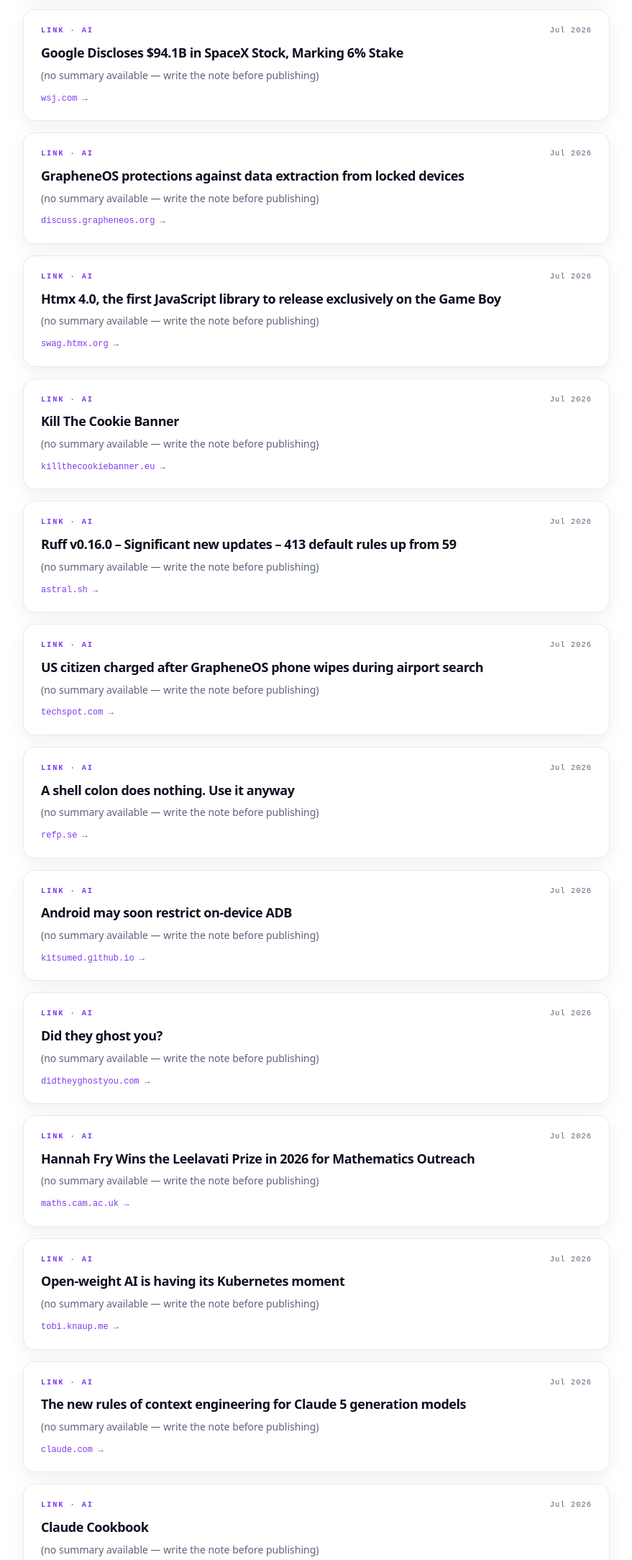
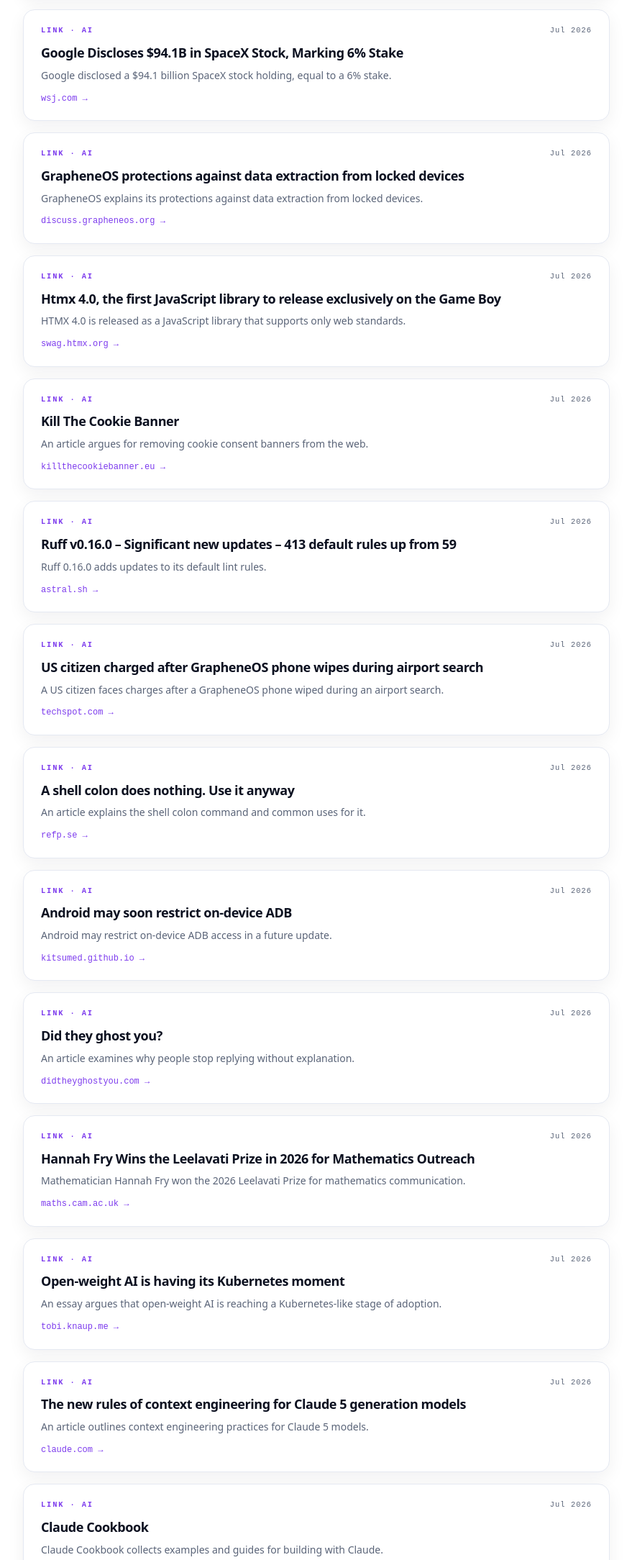
Before and after one commit to talkbeyondcode-org/talkbeyondcode-website, an Astro site: page /signal in a window 1280 px wide. Shown: the part 3997-6165 px from the top of the page at 72% size, without its empty margins (200-1079 px from the left). Built offline with nearby package versions, Linux system fonts and the light colour scheme; Astro itself is replaced by a stand-in of ours; no server answers.

Commit message:
Signal: add missing descriptions

```diff
--- a/src/content/signal/2026-07-22-zero-roadkill-as-amazon-canopy-bridges-secure-15-000-crossin.md
+++ b/src/content/signal/2026-07-22-zero-roadkill-as-amazon-canopy-bridges-secure-15-000-crossin.md
@@ -8,4 +8,4 @@
   href: 'https://news.mongabay.com/2026/07/zero-roadkill-as-amazon-canopy-bridges-secure-15000-crossings/'
 draft: false
 ---
-(no summary available — write the note before publishing)
+Amazon canopy bridges have recorded 15,000 animal crossings with no reported roadkill.
--- a/src/content/signal/2026-07-23-i-regret-migrating-to-codeberg.md
+++ b/src/content/signal/2026-07-23-i-regret-migrating-to-codeberg.md
@@ -8,4 +8,4 @@
   href: 'https://xn--gckvb8fzb.com/i-regret-migrating-to-codeberg/'
 draft: false
 ---
-(no summary available — write the note before publishing)
+An author reflects on regretting a move from GitHub to Codeberg.
--- a/src/content/signal/2026-07-23-writing-by-hand-is-good-for-your-brain.md
+++ b/src/content/signal/2026-07-23-writing-by-hand-is-good-for-your-brain.md
@@ -8,4 +8,4 @@
   href: 'https://nealstephenson.substack.com/p/writing-by-hand-is-good-for-your'
 draft: false
 ---
-(no summary available — write the note before publishing)
+An article reviews evidence that writing by hand can support learning and memory.
--- a/src/content/signal/2026-07-24-claude-cookbook.md
+++ b/src/content/signal/2026-07-24-claude-cookbook.md
@@ -8,4 +8,4 @@
   href: 'https://platform.claude.com/cookbook/'
 draft: false
 ---
-(no summary available — write the note before publishing)
+Claude Cookbook collects examples and guides for building with Claude.
--- a/src/content/signal/2026-07-24-if-coding-has-been-solved-why-does-software-keep-getting-wor.md
+++ b/src/content/signal/2026-07-24-if-coding-has-been-solved-why-does-software-keep-getting-wor.md
@@ -8,4 +8,4 @@
   href: 'https://ptrchm.com/posts/nothing-works-and-everyone-is-euphoric/'
 draft: false
 ---
-(no summary available — write the note before publishing)
+An essay asks why software quality still declines if AI has solved coding.
--- a/src/content/signal/2026-07-25-a-shell-colon-does-nothing-use-it-anyway.md
+++ b/src/content/signal/2026-07-25-a-shell-colon-does-nothing-use-it-anyway.md
@@ -8,4 +8,4 @@
   href: 'https://refp.se/articles/your-shell-and-the-magic-colon'
 draft: false
 ---
-(no summary available — write the note before publishing)
+An article explains the shell colon command and common uses for it.
--- a/src/content/signal/2026-07-25-android-may-soon-restrict-on-device-adb.md
+++ b/src/content/signal/2026-07-25-android-may-soon-restrict-on-device-adb.md
@@ -8,4 +8,4 @@
   href: 'https://kitsumed.github.io/blog/posts/android-may-soon-restrict-on-device-adb/'
 draft: false
 ---
-(no summary available — write the note before publishing)
+Android may restrict on-device ADB access in a future update.
--- a/src/content/signal/2026-07-25-did-they-ghost-you.md
+++ b/src/content/signal/2026-07-25-did-they-ghost-you.md
@@ -8,4 +8,4 @@
   href: 'https://didtheyghostyou.com/'
 draft: false
 ---
-(no summary available — write the note before publishing)
+An article examines why people stop replying without explanation.
--- a/src/content/signal/2026-07-25-hannah-fry-wins-the-leelavati-prize-in-2026-for-mathematics.md
+++ b/src/content/signal/2026-07-25-hannah-fry-wins-the-leelavati-prize-in-2026-for-mathematics.md
@@ -8,4 +8,4 @@
   href: 'https://www.maths.cam.ac.uk/features/professor-hannah-fry-wins-leelavati-prize'
 draft: false
 ---
-(no summary available — write the note before publishing)
+Mathematician Hannah Fry won the 2026 Leelavati Prize for mathematics communication.
--- a/src/content/signal/2026-07-25-open-weight-ai-is-having-its-kubernetes-moment.md
+++ b/src/content/signal/2026-07-25-open-weight-ai-is-having-its-kubernetes-moment.md
@@ -8,4 +8,4 @@
   href: 'https://tobi.knaup.me/2026-07-25-open-weight-ai-is-having-its-kubernetes-moment/'
 draft: false
 ---
-(no summary available — write the note before publishing)
+An essay argues that open-weight AI is reaching a Kubernetes-like stage of adoption.
--- a/src/content/signal/2026-07-25-the-new-rules-of-context-engineering-for-claude-5-generation.md
+++ b/src/content/signal/2026-07-25-the-new-rules-of-context-engineering-for-claude-5-generation.md
@@ -8,4 +8,4 @@
   href: 'https://claude.com/blog/the-new-rules-of-context-engineering-for-claude-5-generation-models'
 draft: false
 ---
-(no summary available — write the note before publishing)
+An article outlines context engineering practices for Claude 5 models.
--- a/src/content/signal/2026-07-26-google-discloses-94-1b-in-spacex-stock-marking-6-stake.md
+++ b/src/content/signal/2026-07-26-google-discloses-94-1b-in-spacex-stock-marking-6-stake.md
@@ -8,4 +8,4 @@
   href: 'https://www.wsj.com/tech/google-discloses-94-1-billion-in-spacex-stock-marking-6-stake-91655d7c'
 draft: false
 ---
-(no summary available — write the note before publishing)
+Google disclosed a $94.1 billion SpaceX stock holding, equal to a 6% stake.
--- a/src/content/signal/2026-07-26-grapheneos-protections-against-data-extraction-from-locked-d.md
+++ b/src/content/signal/2026-07-26-grapheneos-protections-against-data-extraction-from-locked-d.md
@@ -8,4 +8,4 @@
   href: 'https://discuss.grapheneos.org/d/40700-grapheneos-protections-against-data-extraction-from-locked-devices'
 draft: false
 ---
-(no summary available — write the note before publishing)
+GrapheneOS explains its protections against data extraction from locked devices.
--- a/src/content/signal/2026-07-26-htmx-4-0-the-first-javascript-library-to-release-exclusively.md
+++ b/src/content/signal/2026-07-26-htmx-4-0-the-first-javascript-library-to-release-exclusively.md
@@ -8,4 +8,4 @@
   href: 'https://swag.htmx.org/en-cad/products/htmx-4-the-game'
 draft: false
 ---
-(no summary available — write the note before publishing)
+HTMX 4.0 is released as a JavaScript library that supports only web standards.
--- a/src/content/signal/2026-07-26-kill-the-cookie-banner.md
+++ b/src/content/signal/2026-07-26-kill-the-cookie-banner.md
@@ -8,4 +8,4 @@
   href: 'https://killthecookiebanner.eu/'
 draft: false
 ---
-(no summary available — write the note before publishing)
+An article argues for removing cookie consent banners from the web.
--- a/src/content/signal/2026-07-26-ruff-v0-16-0-significant-new-updates-413-default-rules-up-fr.md
+++ b/src/content/signal/2026-07-26-ruff-v0-16-0-significant-new-updates-413-default-rules-up-fr.md
@@ -8,4 +8,4 @@
   href: 'https://astral.sh/blog/ruff-v0.16.0'
 draft: false
 ---
-(no summary available — write the note before publishing)
+Ruff 0.16.0 adds updates to its default lint rules.
--- a/src/content/signal/2026-07-26-us-citizen-charged-after-grapheneos-phone-wipes-during-airpo.md
+++ b/src/content/signal/2026-07-26-us-citizen-charged-after-grapheneos-phone-wipes-during-airpo.md
@@ -8,4 +8,4 @@
   href: 'https://www.techspot.com/news/113236-us-prosecutors-charge-atlanta-man-after-grapheneos-phone.html'
 draft: false
 ---
-(no summary available — write the note before publishing)
+A US citizen faces charges after a GrapheneOS phone wiped during an airport search.
```
